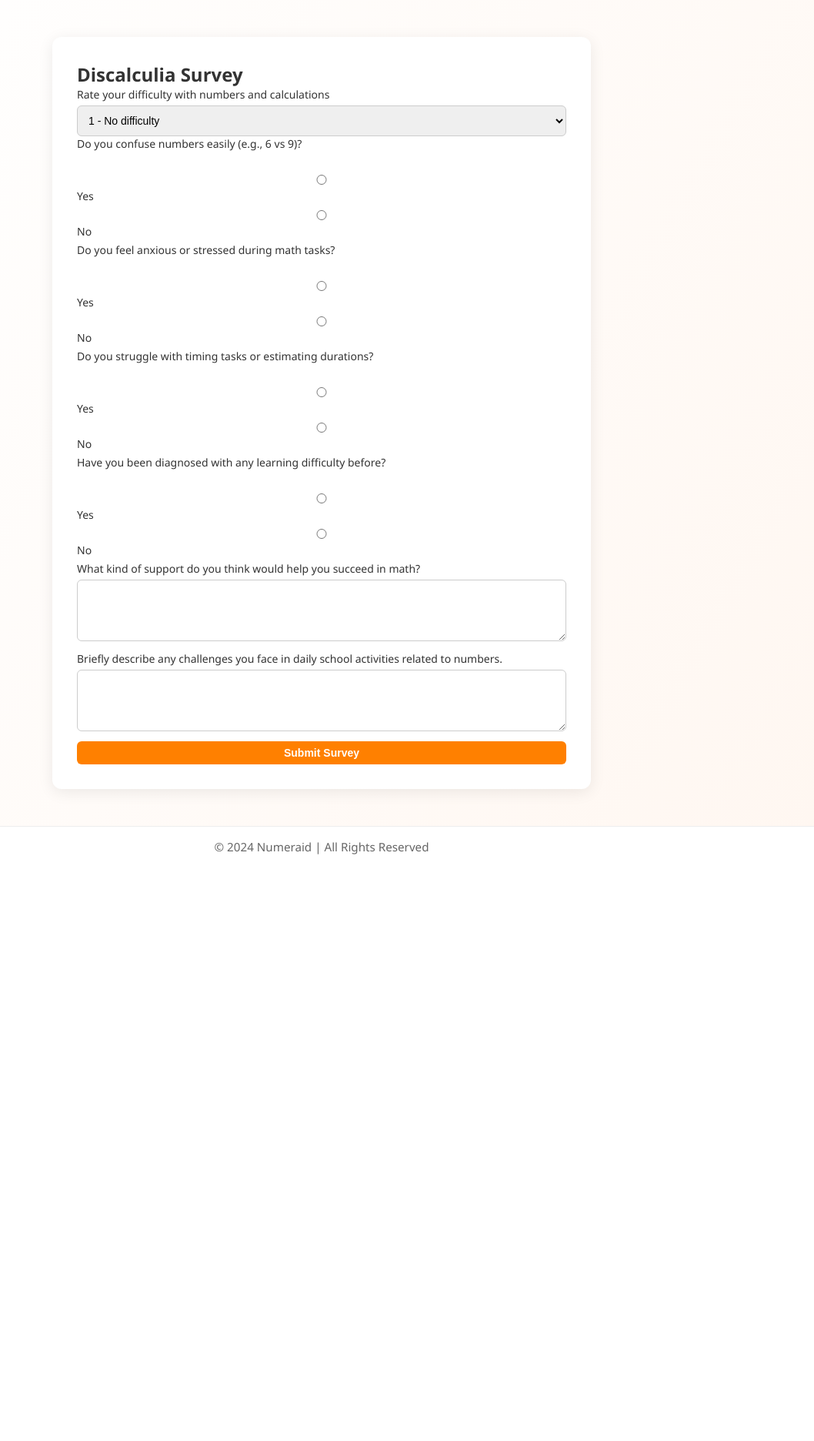
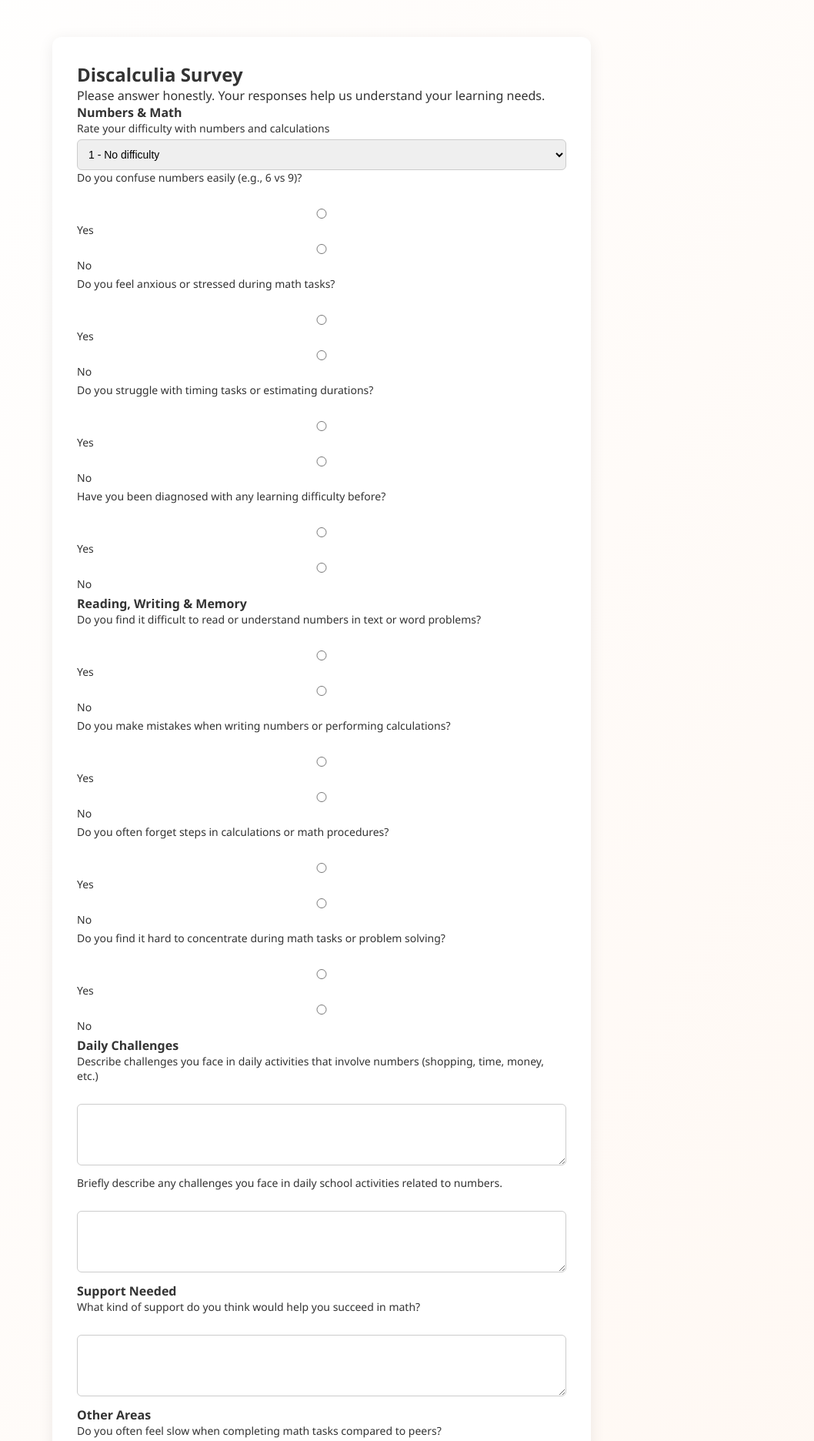
Before and after one commit to Siyemukel/SoftwareEngineerG, a Flask app: page /survey in a window 1280 px wide. Shown: the part 69-1941 px from the top of the page at 77% size, without its empty margins (222-1280 px from the left). Before the commit the page ends 1179 px from the top, so only its background shows below. Run offline with Flask 3, Linux system fonts and the light colour scheme; the visitor is signed in with stand-in values (Sample User, id 1); data comes from the database, SQL or seed files in the repository; data that the repository does not hold is empty.

Commit message:
added the result function

```diff
--- a/app/forms.py
+++ b/app/forms.py
@@ -67,6 +67,7 @@ class StaffLoginForm(FlaskForm):
 
 #----------Student Survey Form---------------
 class DiscalculiaSurveyForm(FlaskForm):
+    # Numbers / math
     math_difficulty = SelectField(
         "Rate your difficulty with numbers and calculations",
         choices=[("1", "1 - No difficulty"), ("2", "2"), ("3", "3 - Moderate"), ("4", "4"), ("5", "5 - Severe")],
@@ -92,12 +93,71 @@ class DiscalculiaSurveyForm(FlaskForm):
         choices=[("Yes", "Yes"), ("No", "No")],
         validators=[DataRequired()]
     )
-    support_needed = TextAreaField(
-        "What kind of support do you think would help you succeed in math?",
+
+    # Reading / writing / memory
+    reading_difficulty = RadioField(
+        "Do you find it difficult to read or understand numbers in text or word problems?",
+        choices=[("Yes", "Yes"), ("No", "No")],
+        validators=[DataRequired()]
+    )
+    writing_numbers = RadioField(
+        "Do you make mistakes when writing numbers or performing calculations?",
+        choices=[("Yes", "Yes"), ("No", "No")],
+        validators=[DataRequired()]
+    )
+    memory_issues = RadioField(
+        "Do you often forget steps in calculations or math procedures?",
+        choices=[("Yes", "Yes"), ("No", "No")],
+        validators=[DataRequired()]
+    )
+    attention_difficulty = RadioField(
+        "Do you find it hard to concentrate during math tasks or problem solving?",
+        choices=[("Yes", "Yes"), ("No", "No")],
+        validators=[DataRequired()]
+    )
+
+    # Real-life challenges
+    daily_math_challenges = TextAreaField(
+        "Describe challenges you face in daily activities that involve numbers (shopping, time, money, etc.)",
         validators=[DataRequired()]
     )
     daily_challenges = TextAreaField(
         "Briefly describe any challenges you face in daily school activities related to numbers.",
         validators=[DataRequired()]
     )
+
+    # Support & accommodations
+    support_needed = TextAreaField(
+        "What kind of support do you think would help you succeed in math?",
+        validators=[DataRequired()]
+    )
+
+    # Additional key areas for disability evaluation
+    processing_speed = RadioField(
+        "Do you often feel slow when completing math tasks compared to peers?",
+        choices=[("Yes", "Yes"), ("No", "No")],
+        validators=[DataRequired()]
+    )
+    problem_solving_difficulty = RadioField(
+        "Do you find it difficult to plan or solve multi-step problems?",
+        choices=[("Yes", "Yes"), ("No", "No")],
+        validators=[DataRequired()]
+    )
+    visual_confusion = RadioField(
+        "Do you confuse symbols, shapes, or numbers when looking at them quickly?",
+        choices=[("Yes", "Yes"), ("No", "No")],
+        validators=[DataRequired()]
+    )
+    anxiety_other_subjects = RadioField(
+        "Do you feel anxious or stressed in subjects other than math?",
+        choices=[("Yes", "Yes"), ("No", "No")],
+        validators=[DataRequired()]
+    )
+    fatigue = RadioField(
+        "Do you get tired or mentally exhausted quickly when working on math tasks?",
+        choices=[("Yes", "Yes"), ("No", "No")],
+        validators=[DataRequired()]
+    )
+
+    # Submit
     submit = SubmitField("Submit Survey")
--- a/app/routes.py
+++ b/app/routes.py
@@ -9,8 +9,9 @@ import json
 import os
 
 import mimetypes
-from google import genai
-from google.genai import types
+import google.generativeai as genai
+from .services import get_next_question, ai_evaluate_answer
+
 
 main = Blueprint("main", __name__)
 
@@ -170,19 +171,32 @@ def survey():
 
     form = DiscalculiaSurveyForm()
     if form.validate_on_submit():
-        survey_data = {
-            "math_difficulty": form.math_difficulty.data,
-            "reading_numbers": form.reading_numbers.data,
-            "math_anxiety": form.math_anxiety.data,
-            "time_management": form.time_management.data,
-            "previous_diagnosis": form.previous_diagnosis.data,
-            "support_needed": form.support_needed.data,
-            "daily_challenges": form.daily_challenges.data
+        # Convert responses to numeric scores
+        def score_yes_no(ans):
+            return 1 if ans == "Yes" else 0
+
+        survey_scores = {
+            "math_difficulty": int(form.math_difficulty.data),
+            "reading_numbers": score_yes_no(form.reading_numbers.data),
+            "math_anxiety": score_yes_no(form.math_anxiety.data),
+            "time_management": score_yes_no(form.time_management.data),
+            "previous_diagnosis": score_yes_no(form.previous_diagnosis.data),
+            # Add other questions if present
+            "reading_difficulty": score_yes_no(getattr(form, "reading_difficulty", "No")),
+            "writing_numbers": score_yes_no(getattr(form, "writing_numbers", "No")),
+            "memory_issues": score_yes_no(getattr(form, "memory_issues", "No")),
+            "attention_difficulty": score_yes_no(getattr(form, "attention_difficulty", "No")),
+            "processing_speed": score_yes_no(getattr(form, "processing_speed", "No")),
+            "problem_solving_difficulty": score_yes_no(getattr(form, "problem_solving_difficulty", "No")),
+            "visual_confusion": score_yes_no(getattr(form, "visual_confusion", "No")),
+            "anxiety_other_subjects": score_yes_no(getattr(form, "anxiety_other_subjects", "No")),
+            "fatigue": score_yes_no(getattr(form, "fatigue", "No"))
         }
 
+        # Save survey numeric scores
         new_survey = StudentSurvey(
             student_id=current_user.id,
-            survey_data=json.dumps(survey_data)
+            survey_data=json.dumps(survey_scores)
         )
         db.session.add(new_survey)
         db.session.commit()
@@ -193,16 +207,6 @@ def survey():
     return render_template("survey.html", form=form)
 
 
-#--------------------Staff Dashboard--------------------
-@main.route("/staff_dashboard", methods=["GET", "POST"])
-@login_required
-def staff_dashboard():
-    # Only allow staff to access
-    if not hasattr(current_user, "username"):
-        flash("Access denied!", "danger")
-        return redirect(url_for("main.login"))
-
-    return render_template("staff_dashboard.html", staff=current_user)
 
 
 #--------------------Start Test (students only)--------------------
@@ -221,8 +225,6 @@ def start_test():
 
 
 #--------------------Test Parts (students only)--------------------
-from .services import get_next_question, ai_evaluate_answer
-
 @main.route("/test/<part>/<int:q_num>/<difficulty>", methods=["GET", "POST"])
 @login_required
 def test_part(part, q_num, difficulty):
@@ -235,13 +237,19 @@ def test_part(part, q_num, difficulty):
         student_answer = request.form.get("answer")
         question_data = session.get(f"question_data_{part}_{q_num}")
 
-        if not question_data or "answer" not in question_data:
+        # Safety check for missing question data
+        if not question_data or "answer" not in question_data or "question" not in question_data:
             flash("Error: Question data not found or is incomplete.", "danger")
             return redirect(url_for("main.student_dashboard"))
 
-        correct_answer = question_data["answer"]
-        question_text = question_data["question"]
+        correct_answer = question_data.get("answer")
+        question_text = question_data.get("question")
 
+        # Debugging prints (optional)
+        print("student_answer:", student_answer or "").strip()
+        print("correct_answer:", correct_answer or "").strip()
+
+        # Safely evaluate the answer
         correct = ai_evaluate_answer(student_answer, correct_answer, part, question_text)
 
         # Save score in session
@@ -250,10 +258,10 @@ def test_part(part, q_num, difficulty):
         # Determine next question or part
         if q_num < 5:
             next_q = q_num + 1
-            # Your difficulty logic here is a bit tricky. Let's simplify:
+            # Simplified difficulty logic
             if q_num == 1:
                 next_diff = "easy"
-            elif q_num == 2 or q_num == 3:
+            elif q_num in [2, 3]:
                 next_diff = "medium"
             else:
                 next_diff = "hard"
@@ -271,35 +279,73 @@ def test_part(part, q_num, difficulty):
     question_data = get_next_question(part, difficulty)
 
     # Check if there was an error generating the question
-    if "error" in question_data:
-        flash(question_data["error"], "danger")
+    if not question_data or "error" in question_data:
+        flash(question_data.get("error", "Failed to generate question."), "danger")
         return redirect(url_for("main.student_dashboard"))
 
     # Store the question and its answer in the session
     session[f"question_data_{part}_{q_num}"] = question_data
 
-    return render_template("test_part.html", part=part.capitalize(), q_num=q_num, question=question_data["question"])
+    return render_template(
+        "test_part.html",
+        part=part.capitalize(),
+        q_num=q_num,
+        question=question_data.get("question", "Question not available.")
+    )
+
+
 
 # ------------------Display final results------------------
 @main.route("/results")
 @login_required
 def test_results():
-
+    # --- Get test scores ---
     numbers_score = session.get("numbers_score", 0)
     logic_score = session.get("logic_score", 0)
     shapes_score = session.get("shapes_score", 0)
+    max_test_score = 5  # per section
 
-    total_score = numbers_score + logic_score + shapes_score
+    # --- Invert test score for risk ---
+    test_risk_score = (max_test_score * 3) - (numbers_score + logic_score + shapes_score)
 
-    # Determine disability likelihood
-    if total_score <= 7:  # Example threshold
+    # --- Load survey scores ---
+    survey = StudentSurvey.query.filter_by(student_id=current_user.id).first()
+    survey_scores = {}
+    survey_struggles = []
+    if survey:
+        survey_scores = json.loads(survey.survey_data)
+        for key, value in survey_scores.items():
+            if value > 0:
+                survey_struggles.append(key.replace("_", " ").capitalize())
+
+    # --- Identify low-performing test sections ---
+    low_test_sections = []
+    if numbers_score < 3:
+        low_test_sections.append("Numbers")
+    if logic_score < 3:
+        low_test_sections.append("Logic")
+    if shapes_score < 3:
+        low_test_sections.append("Shapes")
+
+    # --- Combine risk areas ---
+    risk_areas = set(low_test_sections + survey_struggles)
+
+    # --- Combine risk score ---
+    total_survey_score = sum(survey_scores.values()) if survey_scores else 0
+    combined_risk_score = test_risk_score + total_survey_score
+
+    # --- Determine likelihood ---
+    if combined_risk_score >= 15:
         likelihood = "High"
-        message = "You may need extra support with numbers and logic."
+        message = f"You may need extra support in: {', '.join(risk_areas)}. A staff member will review your results."
+    elif combined_risk_score >= 8:
+        likelihood = "Moderate"
+        message = f"You show some areas that could use support: {', '.join(risk_areas)}. Staff may follow up if needed."
     else:
         likelihood = "Low"
-        message = "Your results are within the expected range."
+        message = "Your results are within the expected range. Keep up the good work!"
 
-    # Save to database
+    # --- Save result to DB ---
     test_result = TestResult(
         student_id=current_user.id,
         numbers_score=numbers_score,
@@ -307,12 +353,19 @@ def test_results():
         shapes_score=shapes_score,
         disability_likelihood=likelihood,
         outcome_message=message,
-        staff_breakdown={}  # optional
+        staff_breakdown={
+            "test_scores": {
+                "numbers": numbers_score,
+                "logic": logic_score,
+                "shapes": shapes_score
+            },
+            "survey_scores": survey_scores
+        }
     )
     db.session.add(test_result)
     db.session.commit()
 
-    # Clear session scores
+    # --- Clear session ---
     session.pop("numbers_score", None)
     session.pop("logic_score", None)
     session.pop("shapes_score", None)
@@ -322,10 +375,43 @@ def test_results():
         numbers_score=numbers_score,
         logic_score=logic_score,
         shapes_score=shapes_score,
-        total_score=total_score,
+        total_test_score=numbers_score + logic_score + shapes_score,
+        total_survey_score=total_survey_score,
+        combined_risk_score=combined_risk_score,
         likelihood=likelihood,
         message=message
     )
+
+
+
+
+
+
+
+
+
+
+
+
+
+
+
+
+
+
+
+
+#--------------------Staff Dashboard--------------------
+@main.route("/staff_dashboard", methods=["GET", "POST"])
+@login_required
+def staff_dashboard():
+    # Only allow staff to access
+    if not hasattr(current_user, "username"):
+        flash("Access denied!", "danger")
+        return redirect(url_for("main.login"))
+
+    return render_template("staff_dashboard.html", staff=current_user)
+
 
 
 #--------------------For managing staff accounts (admin only)------------------
--- a/app/services.py
+++ b/app/services.py
@@ -1,7 +1,5 @@
 import os
 
-from google import genai
-from google.genai import types
 import google.generativeai as genai
 from google.generativeai import types
 
--- a/app/templates/survey.html
+++ b/app/templates/survey.html
@@ -1,45 +1,46 @@
 {% extends "base.html" %}
 
 {% block content %}
-<div class="container">
+<div class="container mt-4">
     <h2>Discalculia Survey</h2>
+    <p>Please answer honestly. Your responses help us understand your learning needs.</p>
     <form method="POST">
         {{ form.hidden_tag() }}
 
+        <!-- Numbers / Math Section -->
+        <h4>Numbers & Math</h4>
         <div class="mb-3">
             {{ form.math_difficulty.label }}
             {{ form.math_difficulty(class="form-select") }}
         </div>
+        <div class="mb-3">{{ form.reading_numbers.label }}<br>{{ form.reading_numbers() }}</div>
+        <div class="mb-3">{{ form.math_anxiety.label }}<br>{{ form.math_anxiety() }}</div>
+        <div class="mb-3">{{ form.time_management.label }}<br>{{ form.time_management() }}</div>
+        <div class="mb-3">{{ form.previous_diagnosis.label }}<br>{{ form.previous_diagnosis() }}</div>
 
-        <div class="mb-3">
-            {{ form.reading_numbers.label }}<br>
-            {{ form.reading_numbers() }}
-        </div>
+        <!-- Reading / Writing / Memory Section -->
+        <h4>Reading, Writing & Memory</h4>
+        <div class="mb-3">{{ form.reading_difficulty.label }}<br>{{ form.reading_difficulty() }}</div>
+        <div class="mb-3">{{ form.writing_numbers.label }}<br>{{ form.writing_numbers() }}</div>
+        <div class="mb-3">{{ form.memory_issues.label }}<br>{{ form.memory_issues() }}</div>
+        <div class="mb-3">{{ form.attention_difficulty.label }}<br>{{ form.attention_difficulty() }}</div>
 
-        <div class="mb-3">
-            {{ form.math_anxiety.label }}<br>
-            {{ form.math_anxiety() }}
-        </div>
+        <!-- Real-Life Challenges -->
+        <h4>Daily Challenges</h4>
+        <div class="mb-3">{{ form.daily_math_challenges.label }}<br>{{ form.daily_math_challenges(class="form-control") }}</div>
+        <div class="mb-3">{{ form.daily_challenges.label }}<br>{{ form.daily_challenges(class="form-control") }}</div>
 
-        <div class="mb-3">
-            {{ form.time_management.label }}<br>
-            {{ form.time_management() }}
-        </div>
+        <!-- Support & Accommodations -->
+        <h4>Support Needed</h4>
+        <div class="mb-3">{{ form.support_needed.label }}<br>{{ form.support_needed(class="form-control") }}</div>
 
-        <div class="mb-3">
-            {{ form.previous_diagnosis.label }}<br>
-            {{ form.previous_diagnosis() }}
-        </div>
-
-        <div class="mb-3">
-            {{ form.support_needed.label }}
-            {{ form.support_needed(class="form-control") }}
-        </div>
-
-        <div class="mb-3">
-            {{ form.daily_challenges.label }}
-            {{ form.daily_challenges(class="form-control") }}
-        </div>
+        <!-- Additional Key Areas -->
+        <h4>Other Areas</h4>
+        <div class="mb-3">{{ form.processing_speed.label }}<br>{{ form.processing_speed() }}</div>
+        <div class="mb-3">{{ form.problem_solving_difficulty.label }}<br>{{ form.problem_solving_difficulty() }}</div>
+        <div class="mb-3">{{ form.visual_confusion.label }}<br>{{ form.visual_confusion() }}</div>
+        <div class="mb-3">{{ form.anxiety_other_subjects.label }}<br>{{ form.anxiety_other_subjects() }}</div>
+        <div class="mb-3">{{ form.fatigue.label }}<br>{{ form.fatigue() }}</div>
 
         <div class="mb-3">
             {{ form.submit(class="btn btn-primary") }}
```
Also changed, not shown: app/templates/exercises.html (added, +23 -0 lines), app/templates/test_results.html (+2 -6 lines).
